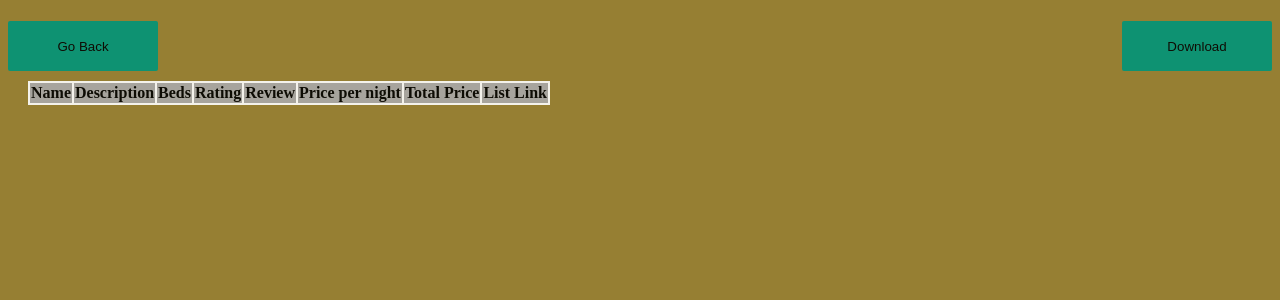
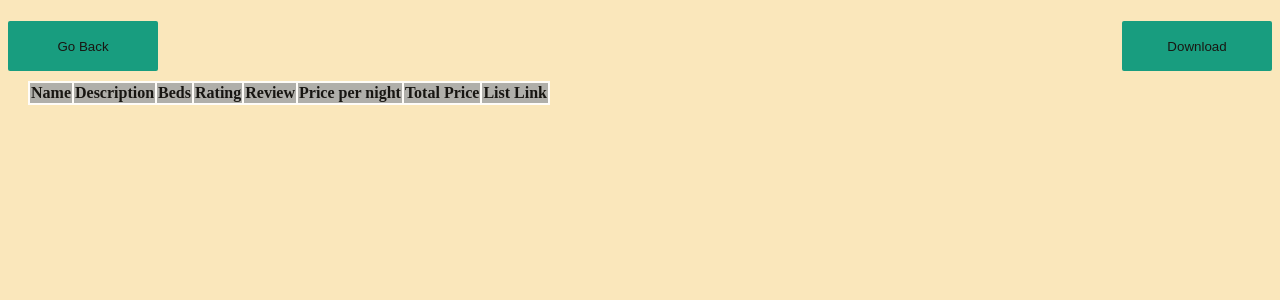
Before and after one commit to lynsitu/Airbnb-WebScraper, a Flask app: template templates/result.html in a window 1280 px wide. Shown: the top 300 px of the page. Run offline with Flask 3, Linux system fonts and the light colour scheme; the template is opened without the code that fills it, so the values that code supplies are empty.

Commit message:
Update back.css

```diff
--- a/static/css/back.css
+++ b/static/css/back.css
@@ -1,6 +1,6 @@
 body {
     opacity: 0.9;
-    background-color: #967F33;
+    background-color: #fae7bb;
 }
 
 .tb {
```
